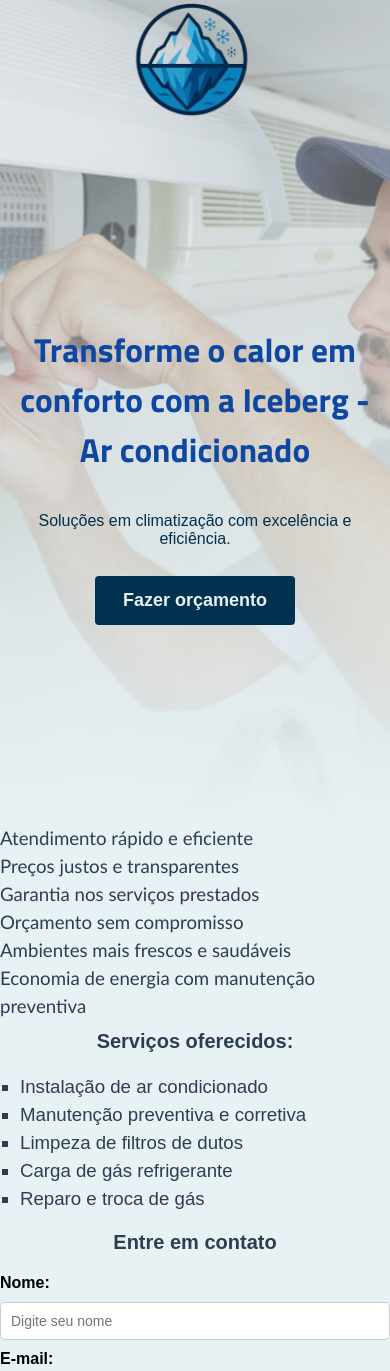
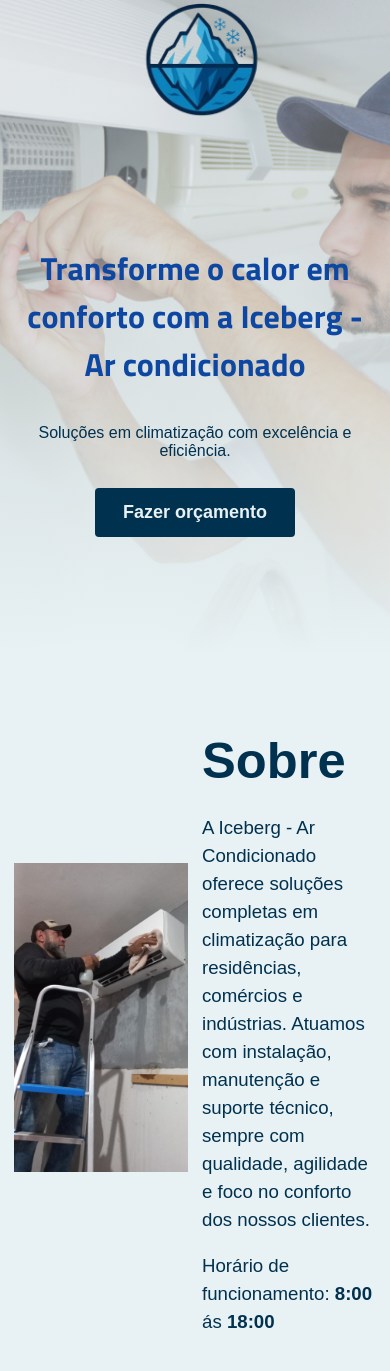
Before and after one commit to PedroArthur06/LaindingPage-Icerbg, a plain HTML site: page index.html in a window 390 px wide. Shown: the part 77-1448 px from the top of the page. Drawn offline with Linux system fonts and the light colour scheme.

Commit message:
imagens adicionadas

```diff
--- a/index.html
+++ b/index.html
@@ -50,6 +50,27 @@
         </main>
       </header>
     </div>
+
+    <section class="about">
+      <div class="container about-content">
+        <div>
+          <img src="src/IMG/imagem04.jpg" alt="imagem sobre 01" />
+        </div>
+        <div class="about-description">
+          <h2>Sobre</h2>
+          <p>
+            A Iceberg - Ar Condicionado oferece soluções completas em
+            climatização para residências, comércios e indústrias. Atuamos com
+            instalação, manutenção e suporte técnico, sempre com qualidade,
+            agilidade e foco no conforto dos nossos clientes.
+          </p>
+          <p>
+            Horário de funcionamento: <strong>8:00</strong> ás
+            <strong>18:00</strong>
+          </p>
+        </div>
+      </div>
+    </section>
 
     <ul class="beneficios">
       <li>Atendimento rápido e eficiente</li>
--- a/src/CSS/_layout.scss
+++ b/src/CSS/_layout.scss
@@ -1,6 +1,7 @@
 .container{
   max-width: 1440px;
   margin: 0 auto;
+  padding: 0 10px;
 }
 
 .bg-home{
@@ -63,3 +64,71 @@
   background-color: $DarkColor-light;
   color: $DarkColor-normal;
 }
+
+@keyframes scaleButton{
+  from{
+    transform: scale(1);
+  }
+  to{
+    transform: scale(1.07);
+  }
+}
+
+@media screen and (max-width: 768px){
+  .hero{
+    min-height: 60vh;
+    h1{
+      font-size: 30pt;
+      padding: 0 14px;
+      width: 100%;
+    }
+
+    p{
+      font-size: 14pt;
+    }
+  }
+}
+
+@media screen and (max-width: 480px){
+  .hero h1{
+    font-size: 24pt;
+  }
+
+  .hero p{
+    font-size: 12pt;
+  }
+}
+
+.about{
+  background-color: #E8F1F3;
+  overflow: hidden;
+  color: $DarkColor-normal;
+}
+
+.about-content{
+  display: flex;
+  align-items: center;
+  justify-content: center;
+  gap: 14px;
+  padding: 34px 14px 64px 14px;
+  img{
+    max-width: 570px;
+  }
+}
+
+.about-content div{
+  flex: 1;
+}
+
+.about-description{
+  h2{
+    font-size: 38pt;
+    margin-bottom: 24px;
+  }
+
+  p{
+    font-size: 14pt;
+    line-height: 150%;
+    margin-bottom: 14px;
+  }
+}
```
Also changed, not shown: src/css/style.css, 1 other file.
